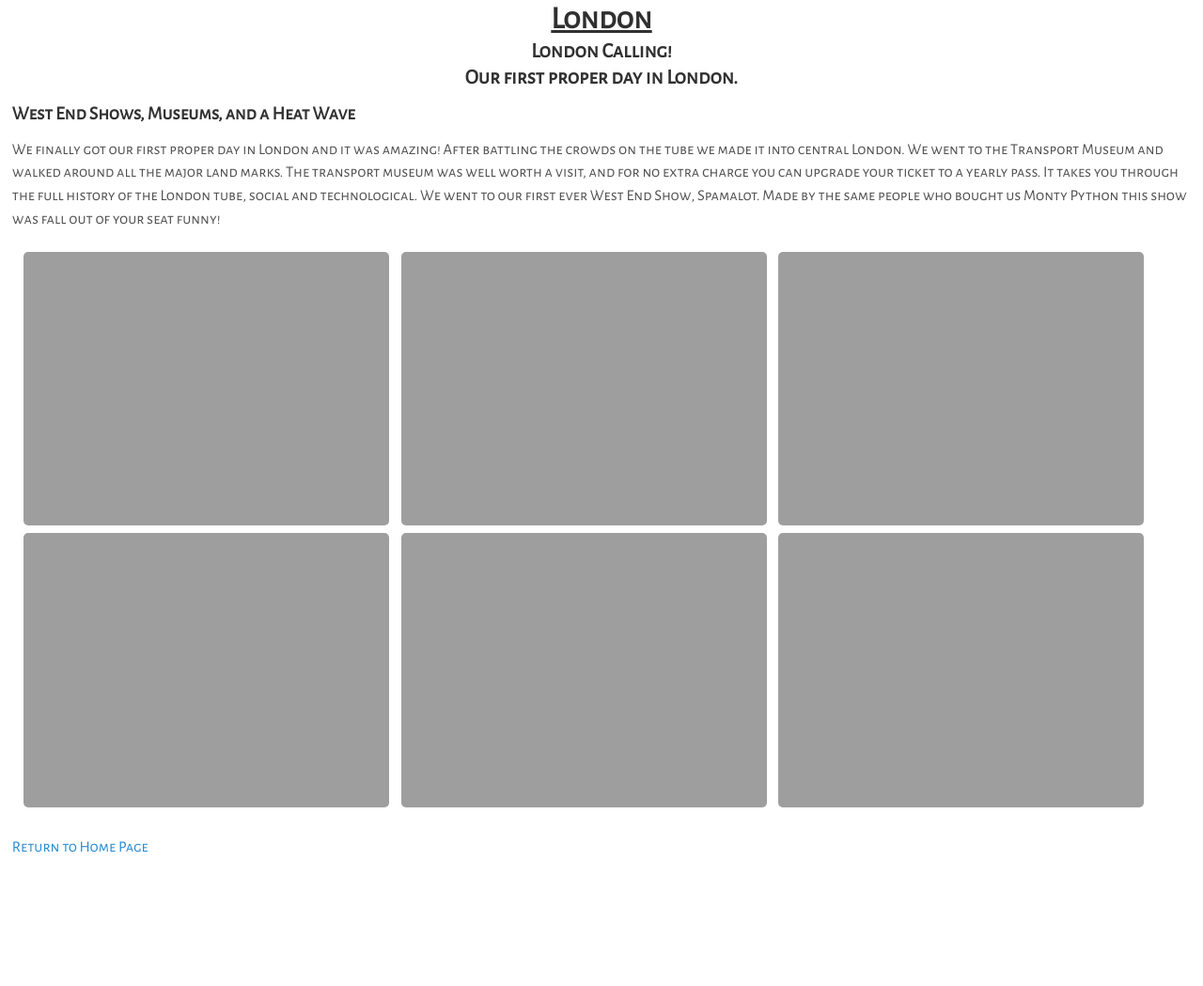
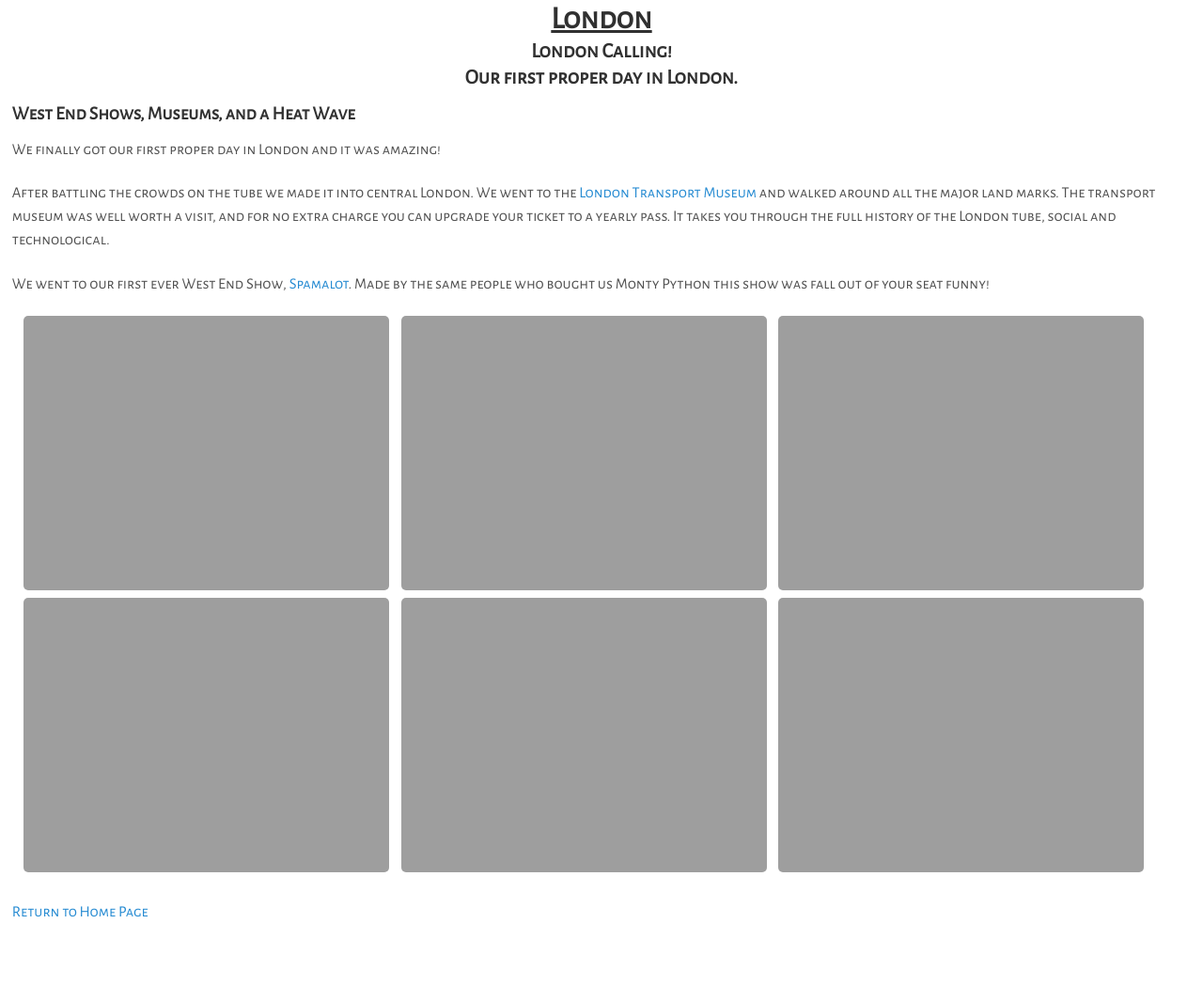
Before and after one commit to foopod/Travel-Website, a Jekyll site: the page built from _posts/2013-09-03-London.md, in a window 1280 px wide. Shown: the whole page at 94% size. Built offline with Jekyll 4.4.1, drawn with Linux system fonts in a browser that asks for light colours; before the commit the page ends 980 px from its top, so only the background shows below that.

Commit message:
Update 2013-09-03-London.md

```diff
--- a/_posts/2013-09-03-London.md
+++ b/_posts/2013-09-03-London.md
@@ -14,15 +14,17 @@ titleImage: https://adventuresofthetravellingtwins.com/Photos/2013-09-03-London/
 <h4>West End Shows, Museums, and a Heat Wave</h4>
 
 We finally got our first proper day in London and it was amazing!
-After battling the crowds on the tube we made it into central London. We went to the Transport Museum and walked around all the major land marks.
+
+After battling the crowds on the tube we made it into central London. We went to the <a target="_blank" href="https://www.ltmuseum.co.uk/">London Transport Museum</a> and walked around all the major land marks.
 The transport museum was well worth a visit, and for no extra charge you can upgrade your ticket to a yearly pass. It takes you through the full history of the London tube, social and technological.
-We went to our first ever West End Show, Spamalot. Made by the same people who bought us Monty Python this show was fall out of your seat funny!
+
+We went to our first ever West End Show, <a target="_blank" href="http://www.atgtickets.com/shows/spamalot/playhouse-theatre/">Spamalot</a>. Made by the same people who bought us Monty Python this show was fall out of your seat funny!
 
 <img src="https://adventuresofthetravellingtwins.com/Photos/2013-09-03-London/P1010205.JPG" class="image1">
 <img src="https://adventuresofthetravellingtwins.com/Photos/2013-09-03-London/IMG_3982.JPG" class="image1">
 <img src="https://adventuresofthetravellingtwins.com/Photos/2013-09-03-London/IMG_3966.JPG" class="image1">
 <img src="https://adventuresofthetravellingtwins.com/Photos/2013-09-03-London/IMG_3970.JPG" class="image1">
-<img src="https://adventuresofthetravellingtwins.com/Photos/2013-09-03-London/IMG_3970.JPG" class="image1">
+<img src="https://adventuresofthetravellingtwins.com/Photos/2013-09-03-London/IMG_3978.JPG" class="image1">
 <img src="https://adventuresofthetravellingtwins.com/Photos/2013-09-03-London/P1010217.JPG" class="image1">
 
 <a href="https://adventuresofthetravellingtwins.com/">Return to Home Page</a>
```
